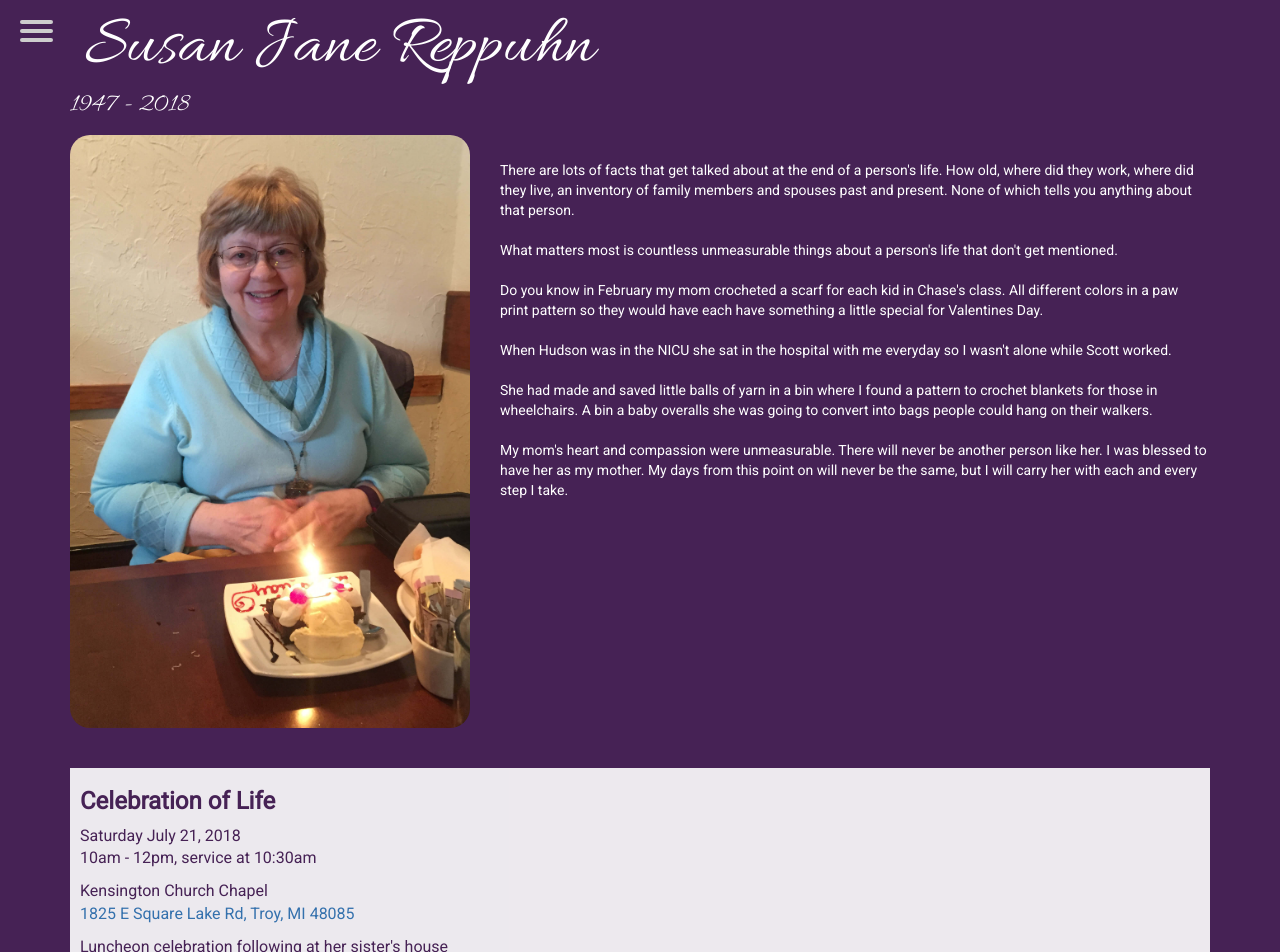
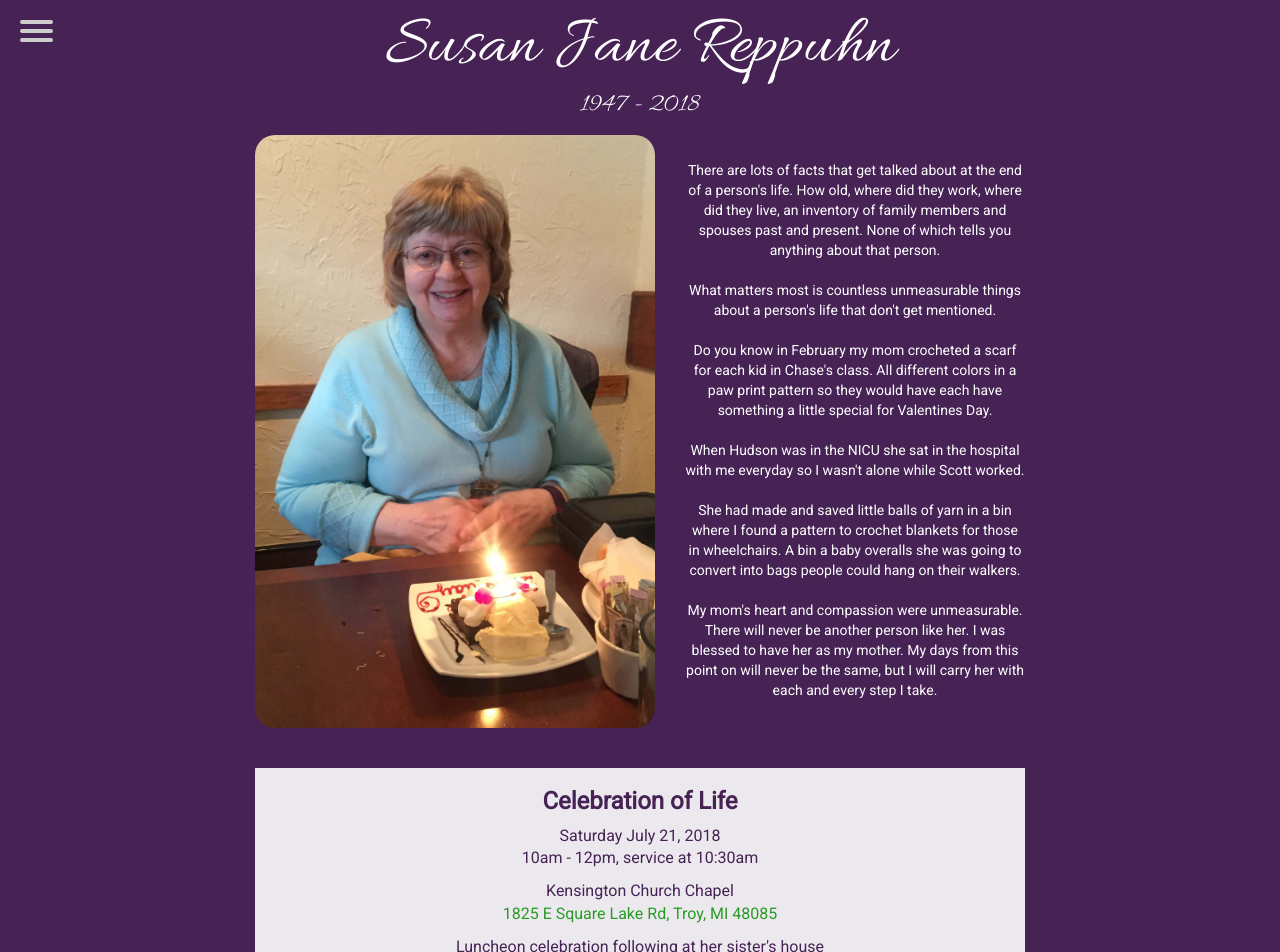
Before and after one commit to saragibby/saragibby.github.io, a Jekyll site: the page built from mom/index.html, in a window 1280 px wide. Shown: the top 952 px of the page. Built offline with Jekyll 4.4.1, drawn with Linux system fonts in a browser that asks for light colours; nearby versions of some CDN libraries.

Commit message:
another url update

```diff
--- a/_layouts/layout_mom.html
+++ b/_layouts/layout_mom.html
@@ -25,7 +25,7 @@
     <![endif]-->
 
   <!-- Custom styles for this template -->
-  <link href="{{ site.baseurl }}static/css/main.css" rel="stylesheet">
+  <link href="{{ site.url }}/static/css/main.css" rel="stylesheet">
   <link href="http://fonts.googleapis.com/css?family=Source+Sans+Pro:200,400,200bold,400old" rel="stylesheet" type="text/css">
   <link rel="stylesheet" href="https://maxcdn.bootstrapcdn.com/font-awesome/4.4.0/css/font-awesome.min.css">
 
```
